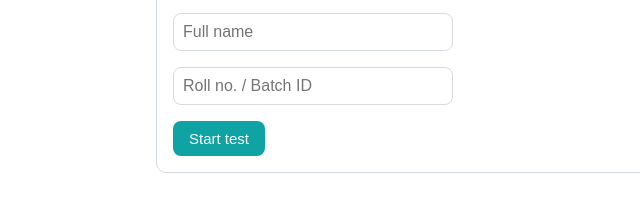
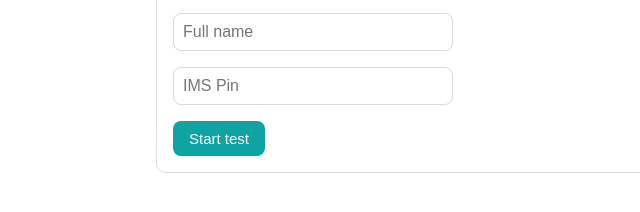
Before and after one commit to Smarth-IMSjaipur/quest-99, a plain HTML site: page index.html in a window 1280 px wide. Shown: the part 228-440 px from the top of the page, 0-640 px from the left. Drawn offline with Linux system fonts and the light colour scheme.

Commit message:
index.html

```diff
--- a/index.html
+++ b/index.html
@@ -25,7 +25,7 @@ button{background:var(--ac);color:#fff;border:0;border-radius:8px;padding:9px 16
 <div class="wrap">
 <div id="start" class="box"><h2>Numbers – Timed Test</h2>
 <div class="note"><b>22 questions · 40 minutes.</b> +3 for correct · −1 for wrong MCQ · no negative marking for TITA (type-in answers).<br>Leaving this tab or minimizing the window is <b>recorded</b> and reported to your teacher. Do not refresh or close the page once started.</div>
-<p><input id="nm" type="text" placeholder="Full name"></p><p><input id="rl" type="text" placeholder="Roll no. / Batch ID"></p>
+<p><input id="nm" type="text" placeholder="Full name"></p><p><input id="rl" type="text" placeholder="IMS Pin"></p>
 <button onclick="begin()">Start test</button></div>
 <div id="test" hidden><div class="grid"><div class="box"><div id="qa"></div>
 <div class="nav"><button class="g" id="pv" onclick="show(cur-1)">← Previous</button><button class="g" onclick="clr()">Clear response</button><button id="nx" onclick="show(cur+1)">Next →</button></div>
```
